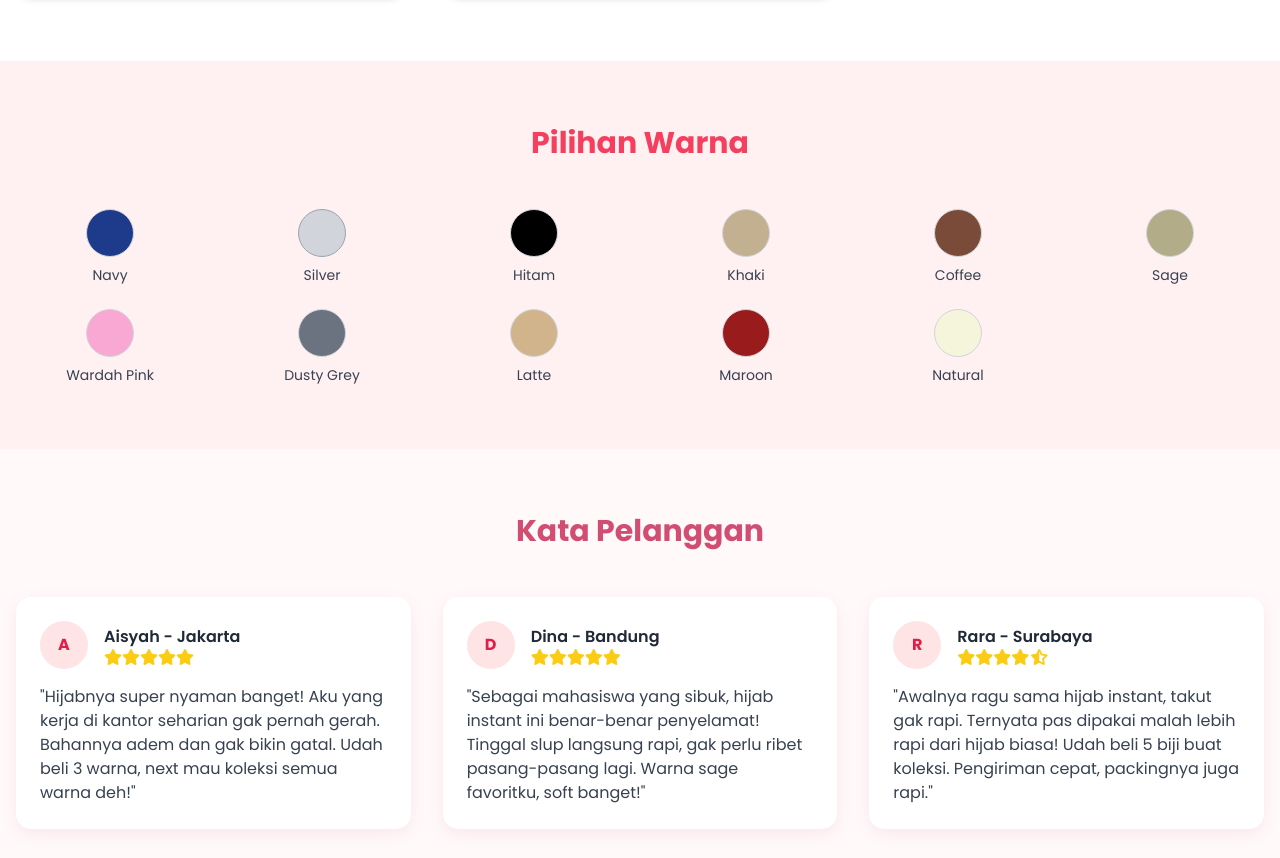
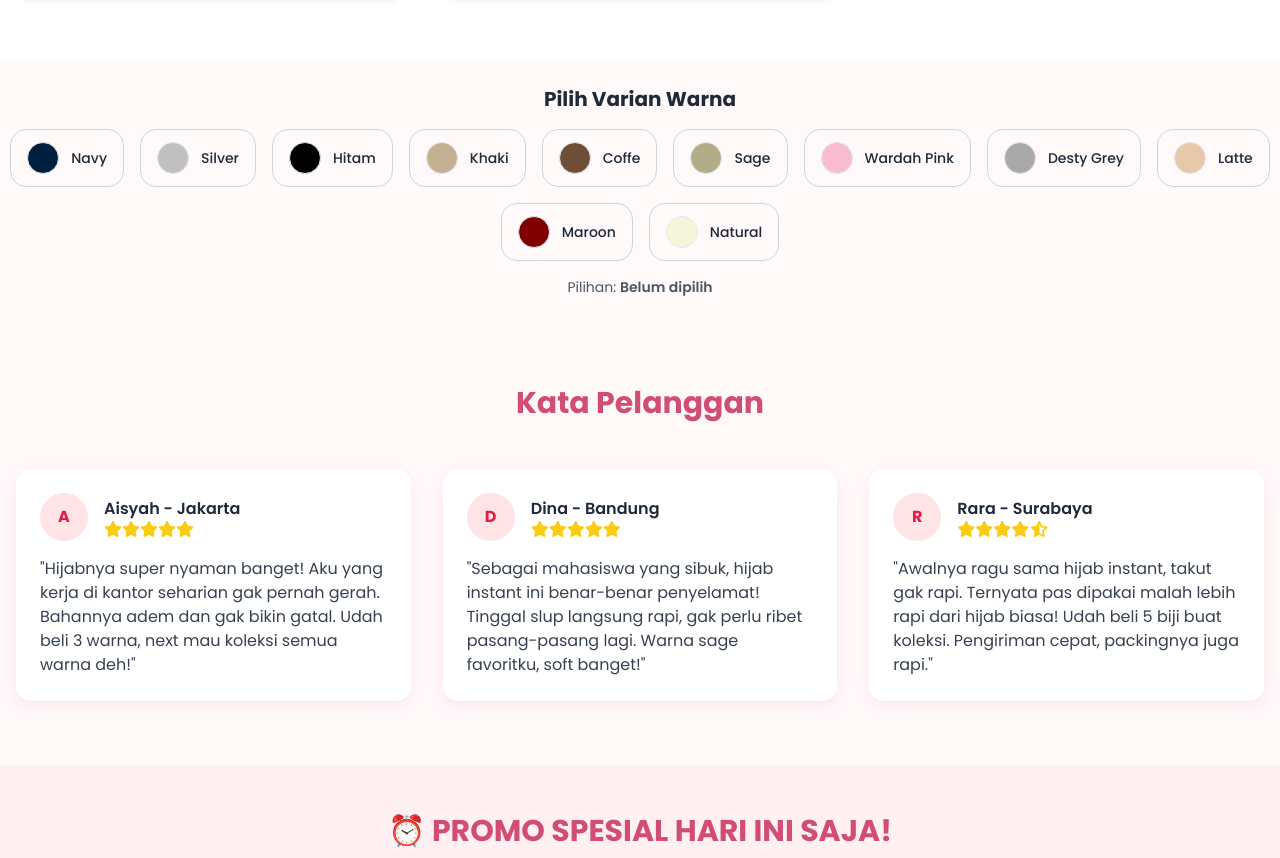
Before and after one commit to HellaStore/Hijab-instan-jersey, a plain HTML site: page index.html in a window 1280 px wide. Shown: the part 2672-3530 px from the top of the page. Drawn offline with nearby package versions, Linux system fonts and the light colour scheme; a script that the page names is missing.

Commit message:
Update index.html

```diff
--- a/index.html
+++ b/index.html
@@ -176,59 +176,133 @@
 </section>
 
     <!-- Color Variants -->
-<section class="bg-rose-50 py-16">
-  <div class="container mx-auto px-4">
-    <h2 class="text-3xl font-bold text-center mb-12 text-rose-500">Pilihan Warna</h2>
+<section class="py-6">
+  <div class="container mx-auto flex flex-col items-center justify-center text-center">
+    <h2 class="text-xl font-bold mb-4 text-gray-800">Pilih Varian Warna</h2>
 
-    <div class="grid grid-cols-3 sm:grid-cols-4 md:grid-cols-6 gap-6 justify-items-center">
-      <!-- Contoh warna -->
-      <div class="flex flex-col items-center space-y-2">
-        <div class="w-12 h-12 rounded-full bg-blue-900 border border-gray-300"></div>
-        <span class="text-sm text-gray-700">Navy</span>
-      </div>
-      <div class="flex flex-col items-center space-y-2">
-        <div class="w-12 h-12 rounded-full bg-gray-300 border border-gray-400"></div>
-        <span class="text-sm text-gray-700">Silver</span>
-      </div>
-      <div class="flex flex-col items-center space-y-2">
-        <div class="w-12 h-12 rounded-full bg-black border border-gray-300"></div>
-        <span class="text-sm text-gray-700">Hitam</span>
-      </div>
-      <div class="flex flex-col items-center space-y-2">
-        <div class="w-12 h-12 rounded-full bg-[#C3B091] border border-gray-300"></div>
-        <span class="text-sm text-gray-700">Khaki</span>
-      </div>
-      <div class="flex flex-col items-center space-y-2">
-        <div class="w-12 h-12 rounded-full bg-[#7B4B3A] border border-gray-300"></div>
-        <span class="text-sm text-gray-700">Coffee</span>
-      </div>
-      <div class="flex flex-col items-center space-y-2">
-        <div class="w-12 h-12 rounded-full bg-[#B2AC88] border border-gray-300"></div>
-        <span class="text-sm text-gray-700">Sage</span>
-      </div>
-      <div class="flex flex-col items-center space-y-2">
-        <div class="w-12 h-12 rounded-full bg-pink-300 border border-gray-300"></div>
-        <span class="text-sm text-gray-700">Wardah Pink</span>
-      </div>
-      <div class="flex flex-col items-center space-y-2">
-        <div class="w-12 h-12 rounded-full bg-gray-500 border border-gray-300"></div>
-        <span class="text-sm text-gray-700">Dusty Grey</span>
-      </div>
-      <div class="flex flex-col items-center space-y-2">
-        <div class="w-12 h-12 rounded-full bg-[#D2B48C] border border-gray-300"></div>
-        <span class="text-sm text-gray-700">Latte</span>
-      </div>
-      <div class="flex flex-col items-center space-y-2">
-        <div class="w-12 h-12 rounded-full bg-red-800 border border-gray-300"></div>
-        <span class="text-sm text-gray-700">Maroon</span>
-      </div>
-      <div class="flex flex-col items-center space-y-2">
-        <div class="w-12 h-12 rounded-full bg-[#F5F5DC] border border-gray-300"></div>
-        <span class="text-sm text-gray-700">Natural</span>
-      </div>
+    <div id="warna-group" class="flex gap-4 flex-wrap justify-center">
+      <!-- Navy -->
+      <button type="button" data-warna="navy"
+        class="group relative flex items-center gap-3 rounded-2xl border border-gray-300 px-4 py-3 transition
+               hover:border-gray-500 focus:outline-none focus-visible:ring-2 focus-visible:ring-pink-500">
+        <span class="inline-block h-8 w-8 rounded-full bg-[#001F3F] border border-gray-200"></span>
+        <span class="text-sm font-medium text-gray-800">Navy</span>
+        <span class="pointer-events-none absolute inset-0 rounded-2xl ring-0 group-[.active]:ring-2 group-[.active]:ring-pink-500"></span>
+      </button>
+
+      <!-- Silver -->
+      <button type="button" data-warna="silver"
+        class="group relative flex items-center gap-3 rounded-2xl border border-gray-300 px-4 py-3 transition
+               hover:border-gray-500 focus:outline-none focus-visible:ring-2 focus-visible:ring-pink-500">
+        <span class="inline-block h-8 w-8 rounded-full bg-[#C0C0C0] border border-gray-200"></span>
+        <span class="text-sm font-medium text-gray-800">Silver</span>
+        <span class="pointer-events-none absolute inset-0 rounded-2xl ring-0 group-[.active]:ring-2 group-[.active]:ring-pink-500"></span>
+      </button>
+
+      <!-- Hitam -->
+      <button type="button" data-warna="hitam"
+        class="group relative flex items-center gap-3 rounded-2xl border border-gray-300 px-4 py-3 transition
+               hover:border-gray-500 focus:outline-none focus-visible:ring-2 focus-visible:ring-pink-500">
+        <span class="inline-block h-8 w-8 rounded-full bg-black border border-gray-200"></span>
+        <span class="text-sm font-medium text-gray-800">Hitam</span>
+        <span class="pointer-events-none absolute inset-0 rounded-2xl ring-0 group-[.active]:ring-2 group-[.active]:ring-pink-500"></span>
+      </button>
+
+      <!-- Khaki -->
+      <button type="button" data-warna="khaki"
+        class="group relative flex items-center gap-3 rounded-2xl border border-gray-300 px-4 py-3 transition
+               hover:border-gray-500 focus:outline-none focus-visible:ring-2 focus-visible:ring-pink-500">
+        <span class="inline-block h-8 w-8 rounded-full bg-[#C3B091] border border-gray-200"></span>
+        <span class="text-sm font-medium text-gray-800">Khaki</span>
+        <span class="pointer-events-none absolute inset-0 rounded-2xl ring-0 group-[.active]:ring-2 group-[.active]:ring-pink-500"></span>
+      </button>
+
+      <!-- Coffe -->
+      <button type="button" data-warna="coffe"
+        class="group relative flex items-center gap-3 rounded-2xl border border-gray-300 px-4 py-3 transition
+               hover:border-gray-500 focus:outline-none focus-visible:ring-2 focus-visible:ring-pink-500">
+        <span class="inline-block h-8 w-8 rounded-full bg-[#6F4E37] border border-gray-200"></span>
+        <span class="text-sm font-medium text-gray-800">Coffe</span>
+        <span class="pointer-events-none absolute inset-0 rounded-2xl ring-0 group-[.active]:ring-2 group-[.active]:ring-pink-500"></span>
+      </button>
+
+      <!-- Sage -->
+      <button type="button" data-warna="sage"
+        class="group relative flex items-center gap-3 rounded-2xl border border-gray-300 px-4 py-3 transition
+               hover:border-gray-500 focus:outline-none focus-visible:ring-2 focus-visible:ring-pink-500">
+        <span class="inline-block h-8 w-8 rounded-full bg-[#B2AC88] border border-gray-200"></span>
+        <span class="text-sm font-medium text-gray-800">Sage</span>
+        <span class="pointer-events-none absolute inset-0 rounded-2xl ring-0 group-[.active]:ring-2 group-[.active]:ring-pink-500"></span>
+      </button>
+
+      <!-- Wardah Pink -->
+      <button type="button" data-warna="wardah-pink"
+        class="group relative flex items-center gap-3 rounded-2xl border border-gray-300 px-4 py-3 transition
+               hover:border-gray-500 focus:outline-none focus-visible:ring-2 focus-visible:ring-pink-500">
+        <span class="inline-block h-8 w-8 rounded-full bg-[#F8BBD0] border border-gray-200"></span>
+        <span class="text-sm font-medium text-gray-800">Wardah Pink</span>
+        <span class="pointer-events-none absolute inset-0 rounded-2xl ring-0 group-[.active]:ring-2 group-[.active]:ring-pink-500"></span>
+      </button>
+
+      <!-- Desty Grey -->
+      <button type="button" data-warna="desty-grey"
+        class="group relative flex items-center gap-3 rounded-2xl border border-gray-300 px-4 py-3 transition
+               hover:border-gray-500 focus:outline-none focus-visible:ring-2 focus-visible:ring-pink-500">
+        <span class="inline-block h-8 w-8 rounded-full bg-[#A9A9A9] border border-gray-200"></span>
+        <span class="text-sm font-medium text-gray-800">Desty Grey</span>
+        <span class="pointer-events-none absolute inset-0 rounded-2xl ring-0 group-[.active]:ring-2 group-[.active]:ring-pink-500"></span>
+      </button>
+
+      <!-- Latte -->
+      <button type="button" data-warna="latte"
+        class="group relative flex items-center gap-3 rounded-2xl border border-gray-300 px-4 py-3 transition
+               hover:border-gray-500 focus:outline-none focus-visible:ring-2 focus-visible:ring-pink-500">
+        <span class="inline-block h-8 w-8 rounded-full bg-[#E7C9A9] border border-gray-200"></span>
+        <span class="text-sm font-medium text-gray-800">Latte</span>
+        <span class="pointer-events-none absolute inset-0 rounded-2xl ring-0 group-[.active]:ring-2 group-[.active]:ring-pink-500"></span>
+      </button>
+
+      <!-- Maroon -->
+      <button type="button" data-warna="maroon"
+        class="group relative flex items-center gap-3 rounded-2xl border border-gray-300 px-4 py-3 transition
+               hover:border-gray-500 focus:outline-none focus-visible:ring-2 focus-visible:ring-pink-500">
+        <span class="inline-block h-8 w-8 rounded-full bg-[#800000] border border-gray-200"></span>
+        <span class="text-sm font-medium text-gray-800">Maroon</span>
+        <span class="pointer-events-none absolute inset-0 rounded-2xl ring-0 group-[.active]:ring-2 group-[.active]:ring-pink-500"></span>
+      </button>
+
+      <!-- Natural -->
+      <button type="button" data-warna="natural"
+        class="group relative flex items-center gap-3 rounded-2xl border border-gray-300 px-4 py-3 transition
+               hover:border-gray-500 focus:outline-none focus-visible:ring-2 focus-visible:ring-pink-500">
+        <span class="inline-block h-8 w-8 rounded-full bg-[#F5F5DC] border border-gray-200"></span>
+        <span class="text-sm font-medium text-gray-800">Natural</span>
+        <span class="pointer-events-none absolute inset-0 rounded-2xl ring-0 group-[.active]:ring-2 group-[.active]:ring-pink-500"></span>
+      </button>
     </div>
+
+    <!-- Teks pilihan aktif -->
+    <p id="warna-terpilih" class="mt-4 text-sm text-gray-600">
+      Pilihan: <span class="font-semibold">Belum dipilih</span>
+    </p>
   </div>
 </section>
+
+<script>
+  const group = document.getElementById('warna-group');
+  const info = document.getElementById('warna-terpilih').querySelector('span');
+
+  group.addEventListener('click', (e) => {
+    const btn = e.target.closest('button[data-warna]');
+    if (!btn) return;
+
+    group.querySelectorAll('button[data-warna]').forEach(b => b.classList.remove('active'));
+    btn.classList.add('active');
+
+    const label = btn.querySelector('span:nth-child(2)')?.textContent?.trim() || '';
+    info.textContent = label || 'Belum dipilih';
+  });
+</script>
 
     <!-- Testimonials -->
     <section class="py-16">
```
